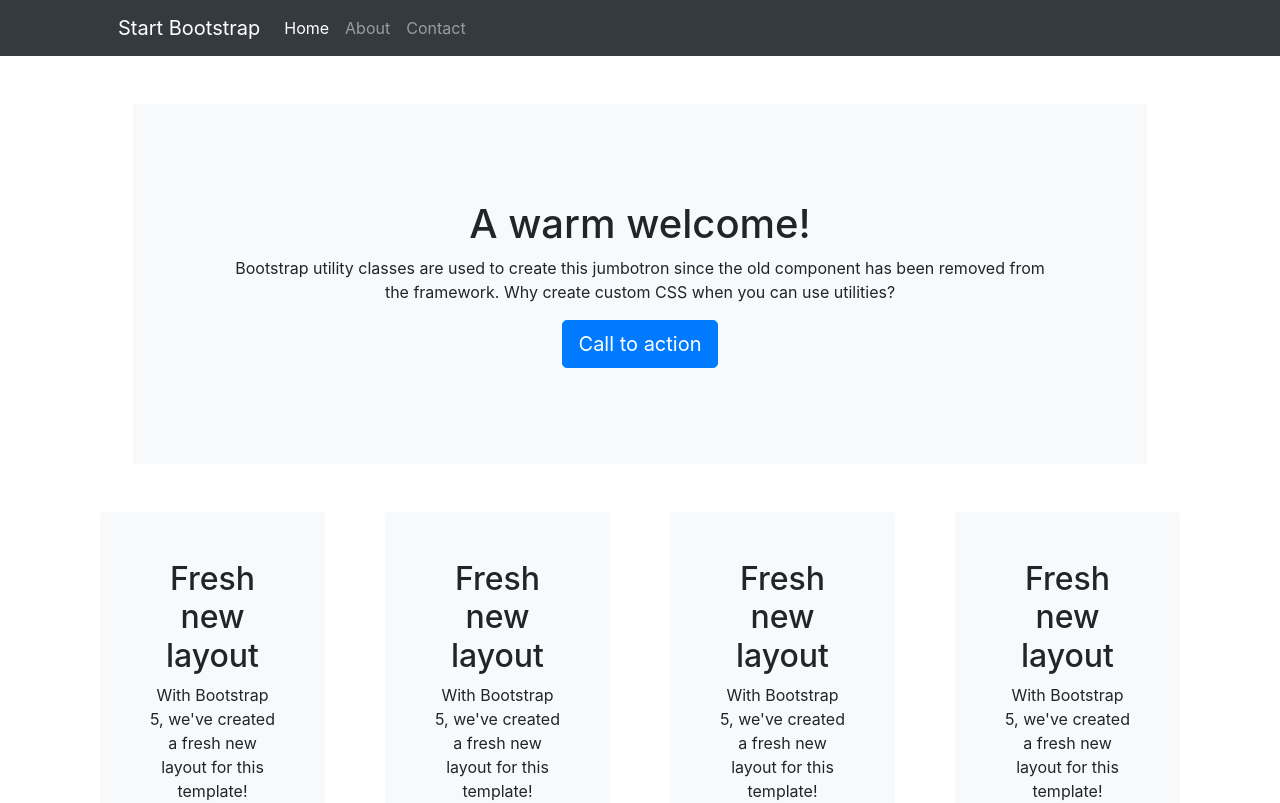
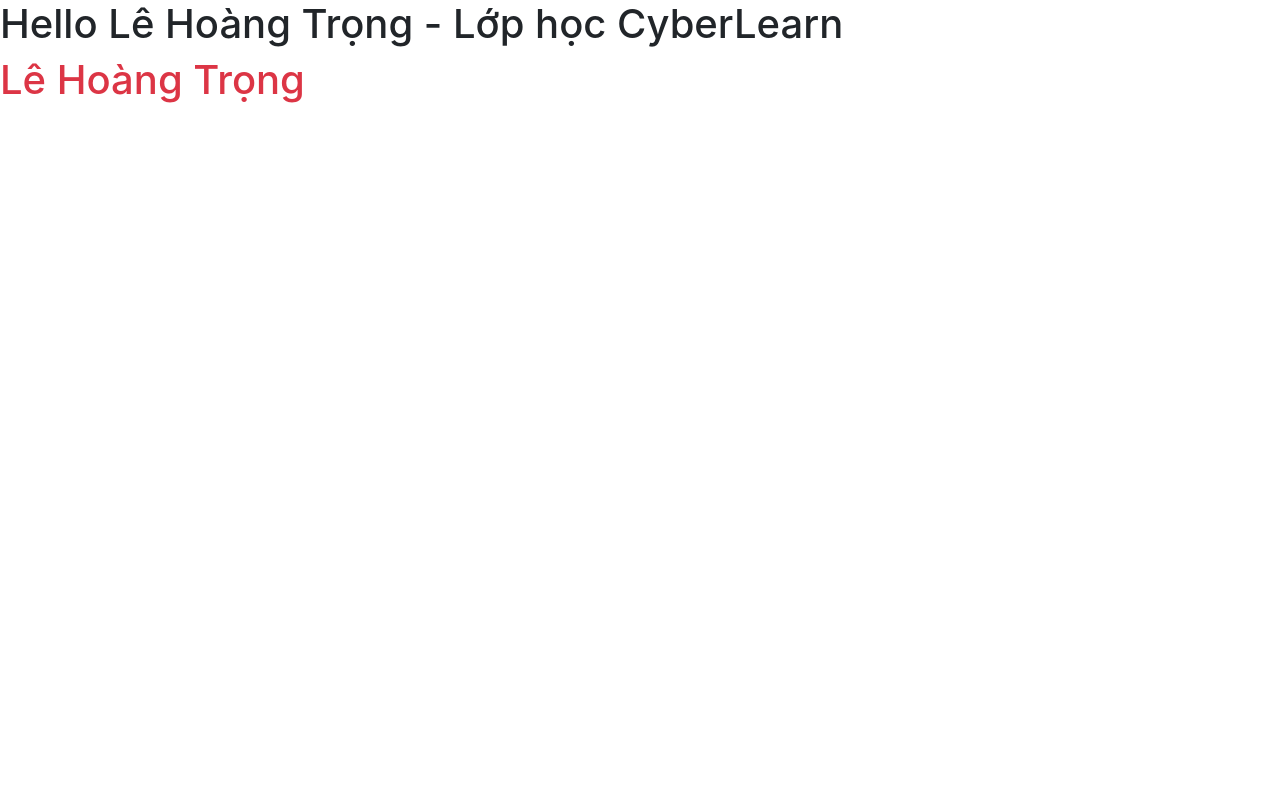
Before and after one commit to LeHoangTrong15102000/BaiTapThucHanhLayout_React_K1, a React (Create React App) app: page / in a window 1280 px wide. Shown: the top 803 px of the page. Built offline with nearby package versions, Linux system fonts and the light colour scheme.

Commit message:
Create Handle Event filew

```diff
--- a/src/App.js
+++ b/src/App.js
@@ -1,11 +1,15 @@
 import logo from './logo.svg';
 import './App.css';
 import BaiTapThucHanhLayout from './components/BaiTapThucHanhLayout/BaiTapThucHanhLayout';
+import DataBinding from './DataBinding/DataBinding';
+import DataBindingRFC from './DataBinding/DataBindingRFC';
 
 function App() {
   return (
     <div className="App">
-      <BaiTapThucHanhLayout />
+      {/* <BaiTapThucHanhLayout /> */}
+      <DataBinding />
+      <DataBindingRFC />
     </div>
   );
 }
--- /dev/null
+++ b/src/DataBinding/DataBinding.js
@@ -0,0 +1,22 @@
+import React, { Component } from 'react';
+
+export default class DataBinding extends Component {
+  // Tạo một thuộc tính
+  name = 'Lê Hoàng Trọng';
+
+  // Binding object thì sao
+  student = {};
+
+  // truy xuất đến thuộc tính của đối tượng thì dùng this.[tên đối tượng]
+  render() {
+    // Biến của hàm render => không sử dụng được cho hàm khác
+    const school = 'CyberLearn';
+    return (
+      <div>
+        <h1>
+          Hello {this.name} - Lớp học {school}
+        </h1>
+      </div>
+    );
+  }
+}
--- /dev/null
+++ b/src/DataBinding/DataBindingRFC.js
@@ -0,0 +1,17 @@
+import React from 'react';
+
+export default function DataBindingRFC() {
+  // react function rất là hay và doanh nghiệp thường hay xài thằng này
+  // những cái project dữ án thường hay xài t hằng này hơn
+
+  // Function thì chỉ có biến thôi ko có thuộc tính hay phương thức gì hết
+
+  // chỉ được bao bộc bới 1 thẻ duy nhất
+
+  const name = 'Lê Hoàng Trọng';
+  return (
+    <div>
+      <h1 className="text-danger">{name}</h1>
+    </div>
+  );
+}
```
Also changed, not shown: src/HandleEvent/HandleEvent.js (added, +9 -0 lines), 1 other file (tests, documents, lock files or other folders).
